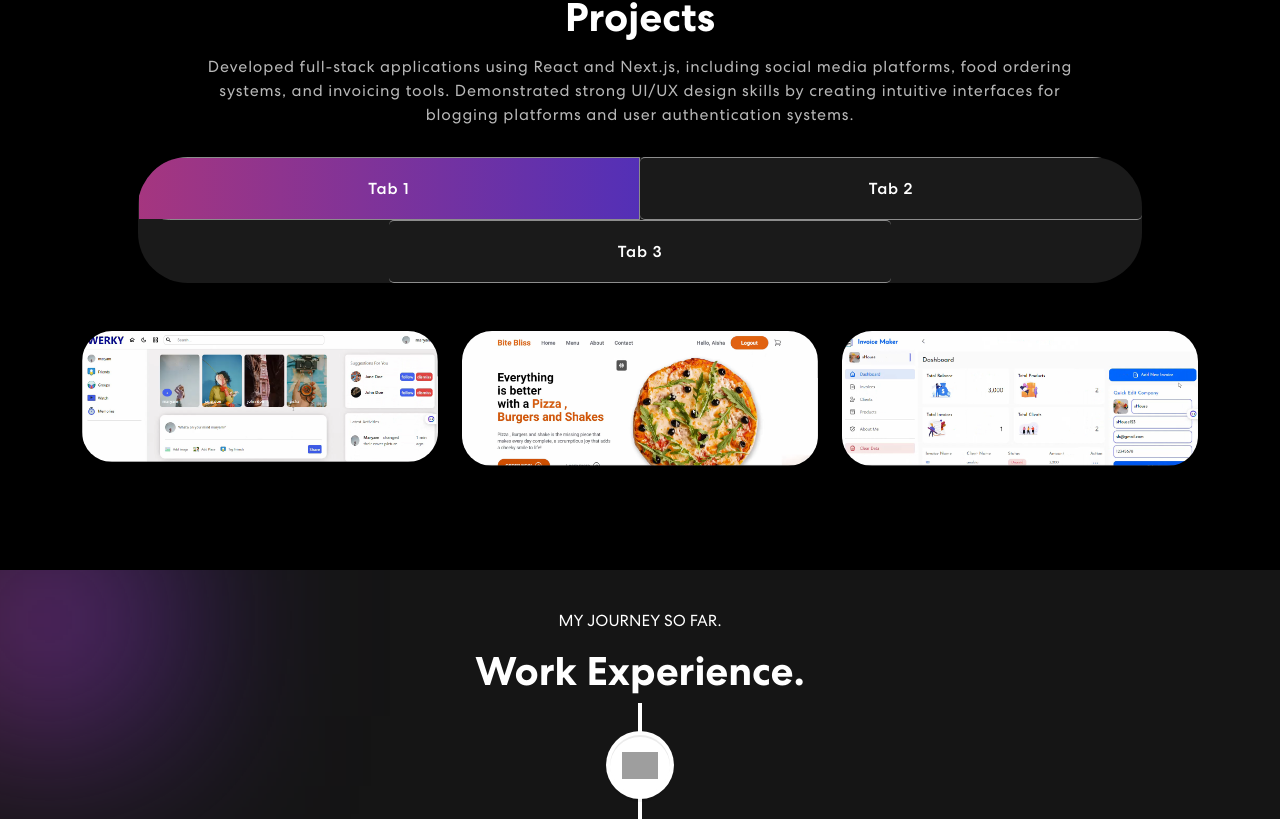
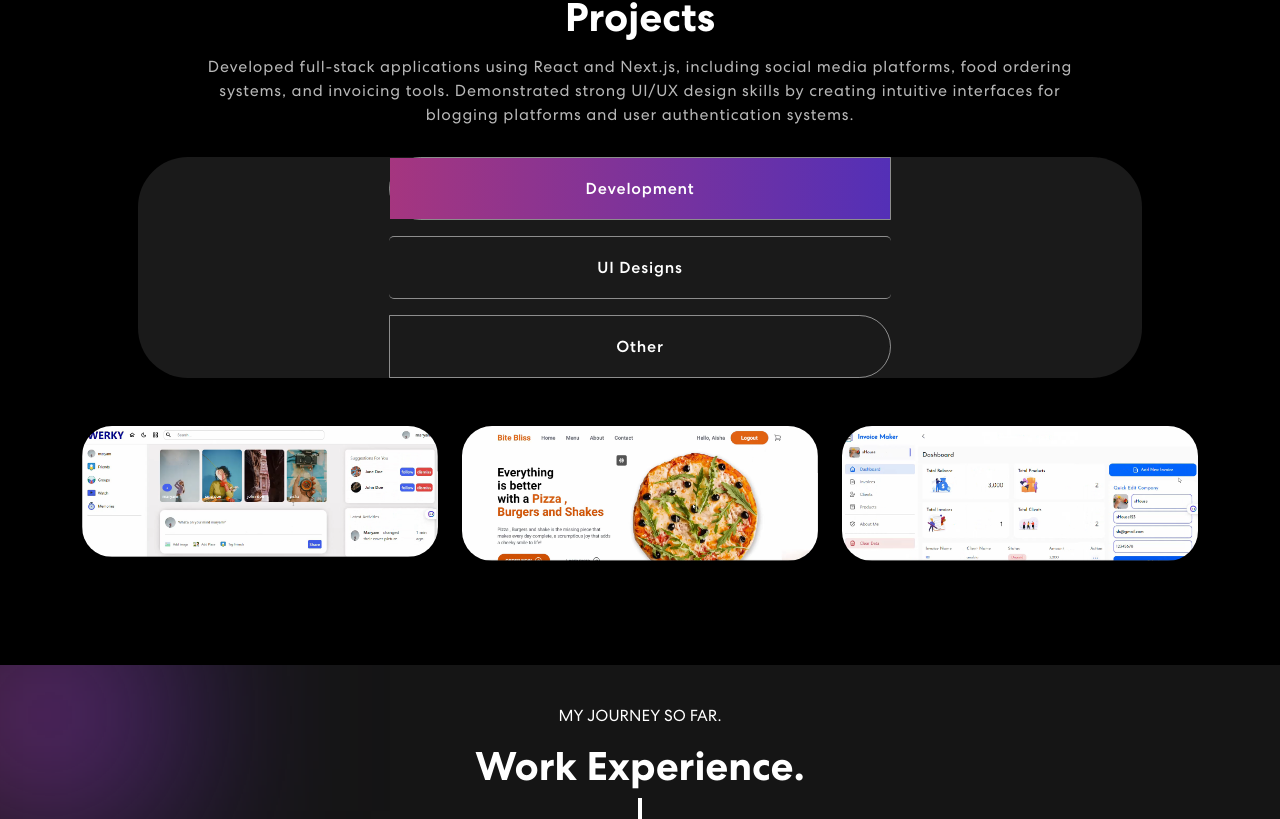
Before and after one commit to aishajaweria/AishaPortfolio, a React (Create React App) app: page / in a window 1280 px wide. Shown: the part 1701-2520 px from the top of the page. Built offline with nearby package versions, Linux system fonts and the light colour scheme; grey boxes are pictures that could not be loaded.

Commit message:
fixing styling

```diff
--- a/src/components/Projects.js
+++ b/src/components/Projects.js
@@ -18,19 +18,19 @@ export const Projects = () => {
       title: "Social Media Platform",
       description: "Design & Development",
       imgUrl: projImg1,
-      git:'https://github.com/aishajaweria/socialMedia'
+      git: 'https://github.com/aishajaweria/socialMedia'
     },
     {
       title: "Online Food Ordering App",
       description: "Design & Development",
       imgUrl: projImg2,
-      git:'https://github.com/aishajaweria/InvoiceMaker',
+      git: 'https://github.com/aishajaweria/InvoiceMaker',
     },
     {
       title: "Invoice Maker",
       description: "Design & Development",
       imgUrl: projImg3,
-      git:"https://github.com/aishajaweria/OnlineFoodOrderApp",
+      git: "https://github.com/aishajaweria/OnlineFoodOrderApp",
     }
   ];
   const projectss = [
@@ -63,47 +63,40 @@ export const Projects = () => {
                   <p>
                     Developed full-stack applications using React and Next.js, including social media platforms, food ordering systems, and invoicing tools. Demonstrated strong UI/UX design skills by creating intuitive interfaces for blogging platforms and user authentication systems.</p>
                   <Tab.Container id="projects-tabs" defaultActiveKey="first">
-                    <Nav variant="pills" className="nav-pills mb-5 justify-content-center align-items-center" id="pills-tab">
+                    <Nav variant="pills" className="nav-pills mb-5 justify-content-center align-items-center flex-row gap-3" id="pills-tab">
                       <Nav.Item>
-                        <Nav.Link eventKey="first">Tab 1</Nav.Link>
+                        <Nav.Link eventKey="first">Development</Nav.Link>
                       </Nav.Item>
                       <Nav.Item>
-                        <Nav.Link eventKey="second">Tab 2</Nav.Link>
+                        <Nav.Link eventKey="second">UI Designs</Nav.Link>
                       </Nav.Item>
                       <Nav.Item>
-                        <Nav.Link eventKey="second">Tab 3</Nav.Link>
+                        <Nav.Link eventKey="third">Other</Nav.Link>
                       </Nav.Item>
                     </Nav>
+
                     <Tab.Content id="slideInUp" className={isVisible ? "animate__animated animate__slideInUp" : ""}>
                       <Tab.Pane eventKey="first">
                         <Row>
-                          {
-                            projects.map((project, index) => {
-                              return (
-                                <ProjectCard
-                                  key={index}
-                                  {...project}
-                                />
-                              )
-                            })
-                          }
+                          {projects.map((project, index) => (
+                            <ProjectCard key={index} {...project} />
+                          ))}
                         </Row>
                       </Tab.Pane>
+
                       <Tab.Pane eventKey="second">
                         <Row>
-                          {
-                            projectss.map((project, index) => {
-                              return (
-                                <UICard
-                                  key={index}
-                                  {...project}
-                                />
-                              )
-                            })
-                          }
+                          {projectss.map((project, index) => (
+                            <UICard key={index} {...project} />
+                          ))}
                         </Row>
                       </Tab.Pane>
+
+                      <Tab.Pane eventKey="third">
+                        <p>Coming soon or other content goes here.</p>
+                      </Tab.Pane>
                     </Tab.Content>
+
                   </Tab.Container>
                 </div>}
             </TrackVisibility>
```
